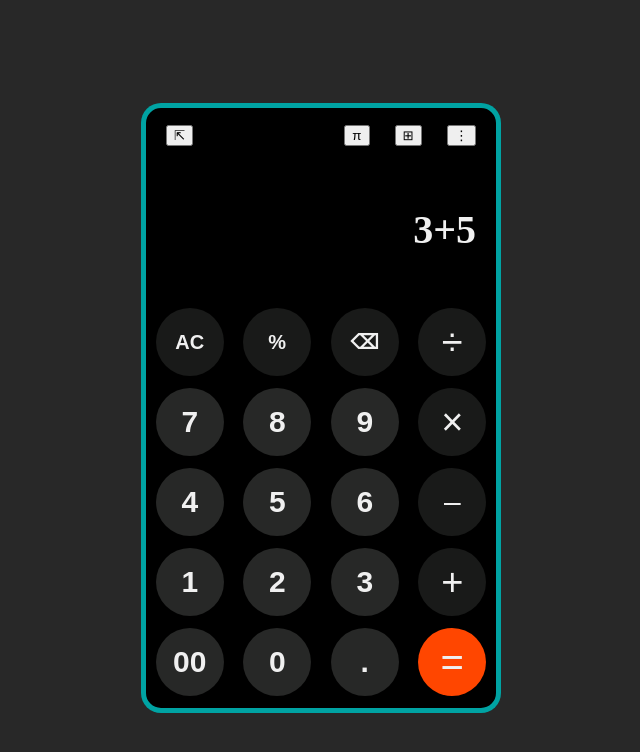
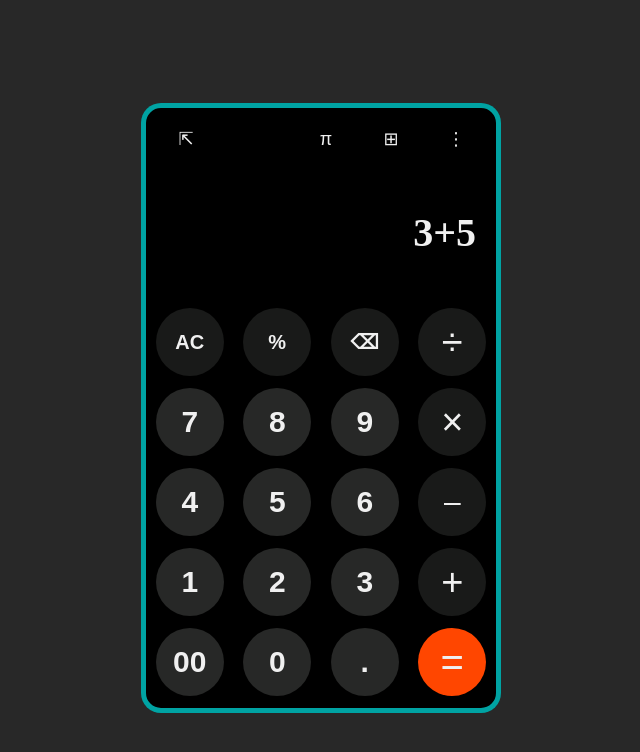
Before and after one commit to sid207794/Odin-Calculator, a plain HTML site: page index.html in a window 1280 px wide. Shown: the whole page, without its empty margins (319-959 px from the left). Drawn offline with Linux system fonts and the light colour scheme.

Commit message:
Create selector '# head a button' and add properties to it, remove few properties from '#head a' and add padding-top to #head

```diff
--- a/style.css
+++ b/style.css
@@ -26,11 +26,21 @@ body {
     align-items: center;
     font-size: x-large;
     gap: 25px;
+    padding-top: 8px;
 }
 
 #head a {
     text-decoration: none;
+}
+
+#head a button {
+    border-radius: 100%;
+    border: none;
+    height: 40px;
+    aspect-ratio: 1/1;
+    background-color: transparent;
     color: rgb(240, 240, 240);
+    font-size: large;
 }
 
 #head .left1 {
```
